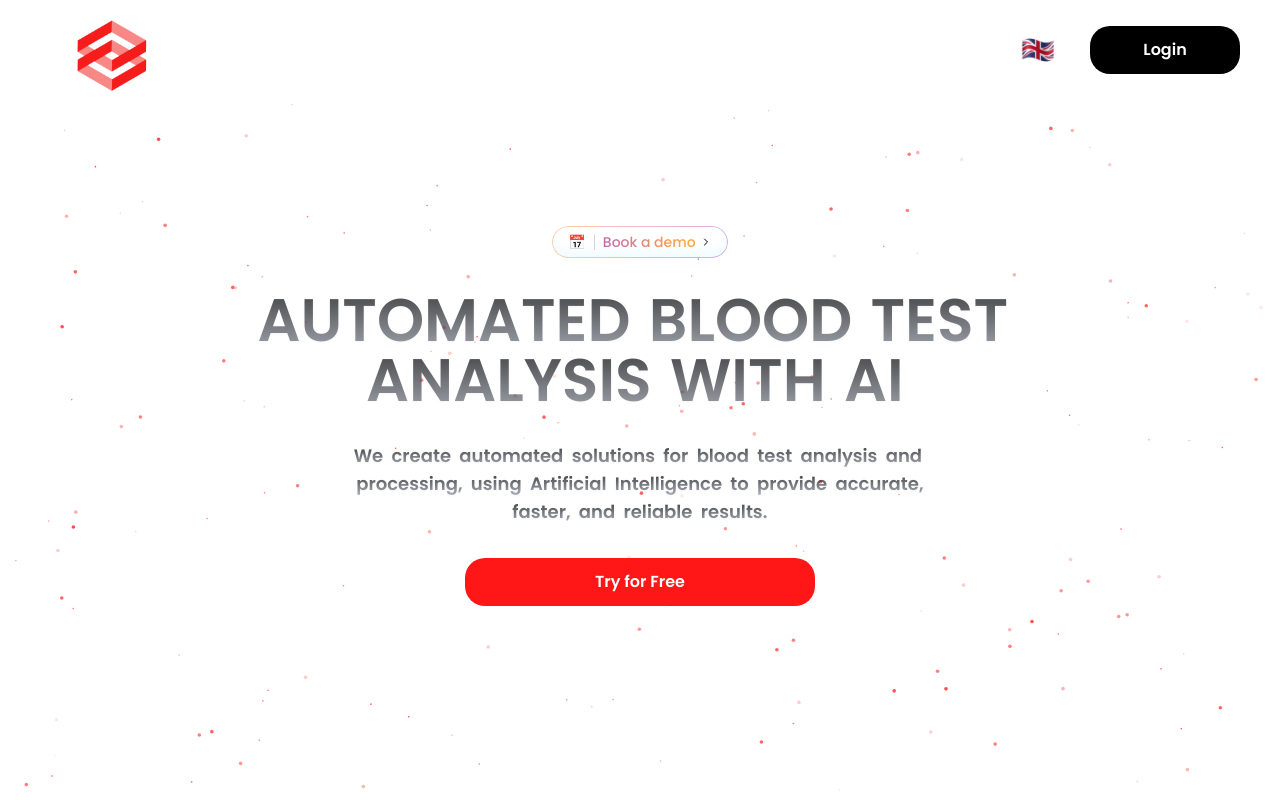
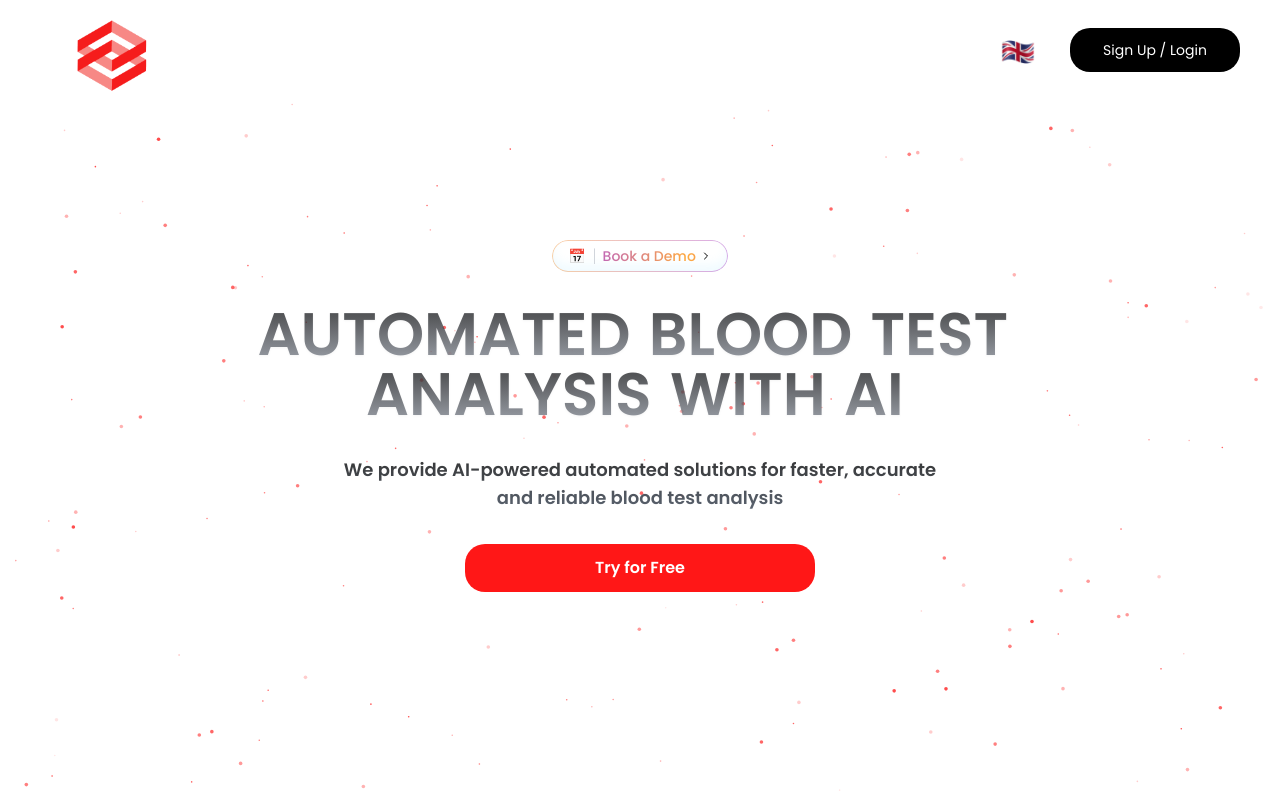
Before and after one commit to tiagodccosta/BloodFlow, a React (Create React App) app in the folder Frontend/: page / in a window 1280 px wide. Shown: the top 800 px of the page. Built offline with nearby package versions, Linux system fonts and the light colour scheme.

Commit message:
Some fixes in the landing page.

```diff
--- a/Frontend/src/Components/HomePage/Hero.jsx
+++ b/Frontend/src/Components/HomePage/Hero.jsx
@@ -11,6 +11,7 @@ const Hero = () => {
 
   const [topButtonVisible, setTopButtonVisible] = useState(false);
   const [bottomButtonVisible, setBottomButtonVisible] = useState(false);
+  const [subtitleVisible, setSubtitleVisible] = useState(false);
 
   useEffect(() => {
     const topTimer = setTimeout(() => {
@@ -19,7 +20,8 @@ const Hero = () => {
 
     const bottomTimer = setTimeout(() => {
         setBottomButtonVisible(true);
-    }, 3500);
+        setSubtitleVisible(true);
+    }, 1400);
 
     return () => {
         clearTimeout(topTimer);
@@ -60,9 +62,10 @@ const Hero = () => {
               text={t('title2')} />
           </div>
 
-            <div className='relative z-10 text-center max-w-[600px] mx-5 sm:mx-auto '>
-                <GradualSpacing className="text-sm sm:text-md md:text-lg font-semibold text-transparent bg-gradient-to-b from-black/80 to-gray-400/80 bg-clip-text leading-none"
-                text={t('subtitle')} />
+          <div className={`relative z-10 text-center max-w-[600px] mx-5 sm:mx-auto mb-5 transition-transform duration-500 ease-out ${subtitleVisible ? 'translate-y-0 opacity-100' : 'translate-y-12 opacity-0'}`}>
+              <h1 className="text-sm sm:text-md md:text-lg font-semibold text-transparent bg-gradient-to-b from-black/80 to-gray-600/90 bg-clip-text leading-none">
+                {t('subtitle')}
+              </h1>
           </div>
 
           <div className={`mt-8 transition-transform duration-500 ease-out ${bottomButtonVisible ? 'translate-y-0 opacity-100' : 'translate-y-12 opacity-0'}`}>
@@ -70,7 +73,6 @@ const Hero = () => {
                   <RouterLink to="/signup">{t('buttonHero2')}</RouterLink>
               </button>
           </div>
-
         </div>
     </div>
   );
--- a/Frontend/src/Components/HomePage/Navbar.jsx
+++ b/Frontend/src/Components/HomePage/Navbar.jsx
@@ -53,8 +53,8 @@ const Navbar = () => {
             <img className="w-44 mt-10 -ml-10 sm:-ml-4" src={BloodFlowLogo} alt="/" />
             <ul className='hidden lg:flex'>
                 <img className='w-10 h-10 mt-2 mr-4 cursor-pointer' src={flag} alt="\" onClick={handleFlagClick} />
-                <button className='bg-black w-[150px] ml-4 rounded-lg font-semibold hover:scale-y-105 hover:scale-x-105 ease-in-out duration-300 mt-1 py-3 text-white'>
-                <RouterLink to="/login">{t('login')}</RouterLink></button>
+                <button className='bg-black w-[170px] ml-4 rounded-lg font-normal text-sm hover:scale-y-105 hover:scale-x-105 ease-in-out duration-300 mt-1 py-3 text-white'>
+                <RouterLink to="/login">{t('navButton')}</RouterLink></button>
             </ul>
             <div onClick={handleNav} className='block lg:hidden'>
                 {nav ? <AiOutlineClose size = {20} /> : <AiOutlineMenu size={20} />}
@@ -63,8 +63,8 @@ const Navbar = () => {
                 <img className="w-44" src={BloodFlowLogo} alt="/" />
                 <ul className='px-4'>
                     <img className='w-10 h-10 ml-3 cursor-pointer' src={flag} alt="\" onClick={handleFlagClick} />
-                    <button className='bg-black w-[150px] ml-4 rounded-lg font-semibold hover:scale-y-105 hover:scale-x-105 ease-in-out duration-300 mt-6 py-3 text-white'>
-                    <RouterLink to="/login">{t('login')}</RouterLink></button>
+                    <button className='bg-black w-[170px] ml-4 rounded-lg hover:scale-y-105 font-normal text-sm hover:scale-x-105 ease-in-out duration-300 mt-6 py-3 text-white'>
+                    <RouterLink to="/login">{t('navButton')}</RouterLink></button>
                 </ul>
             </div>
         </div>
--- a/Frontend/src/locales/en/translations.json
+++ b/Frontend/src/locales/en/translations.json
@@ -1,13 +1,14 @@
 {
     "title": "REVOLUTIONISING BLOOD TESTS ANALYSIS WITH ARTIFICIAL INTELLIGENCE.",
     "title2": "AUTOMATED BLOOD TEST ANALYSIS WITH AI",
-    "subtitle": "We create automated solutions for blood test analysis and processing, using Artificial Intelligence to provide accurate, faster, and reliable results.",
-    "buttonHero": "Book a demo",
+    "subtitle": "We provide AI-powered automated solutions for faster, accurate and reliable blood test analysis",
+    "buttonHero": "Book a Demo",
     "buttonHero2": "Try for Free",
     "navServices": "Services",
     "navContact": "Contact Us",
     "navPlans": "Plans",
     "login": "Login",
+    "navButton": "Sign Up / Login",
     "toastEmailSuccess": "Email sent!",
     "addToEmailMarketing": "Added to our list! We will keep in touch.",
     "addEmailError": "Error adding email to list!",
--- a/Frontend/src/locales/pt/translations.json
+++ b/Frontend/src/locales/pt/translations.json
@@ -1,13 +1,14 @@
 {
     "title": "REVOLUCIONAR ANÁLISES SANGUÍNEAS COM INTELIGÊNCIA ARTIFICIAL.",
     "title2": "AUTOMATIZE ANÀLISE DE EXAMES SANGUÌNEOS COM IA",
-    "subtitle": "Criamos soluções automatizadas para análise e processamento de exames sanguíneos, utilizando Inteligência Artificial para fornecer resultados precisos, mais rápidos e confiáveis.",
-    "buttonHero": "Marque uma demo",
+    "subtitle": "Soluções automatizadas por IA para análises de resultados sanguíneos rápidas, precisas e fiáveis",
+    "buttonHero": "Marque uma Demo",
     "buttonHero2": "Experimente Grátis",
     "navServices": "Serviços",
     "navContact": "Contacte-nos",
     "navPlans": "Planos",
     "login": "Iniciar Sessão",
+    "navButton": "Iniciar Sessão",
     "toastEmailSuccess": "Email enviado com sucesso!",
     "addToEmailMarketing": "Adicionado à nossa lista!",
     "addEmailError": "Erro ao adicionar email à lista!",
```
Lines whose indentation alone changed are shown as unchanged.
